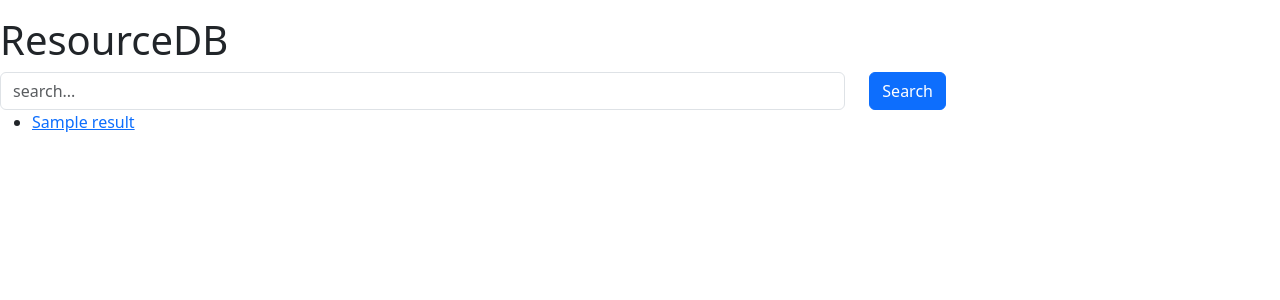
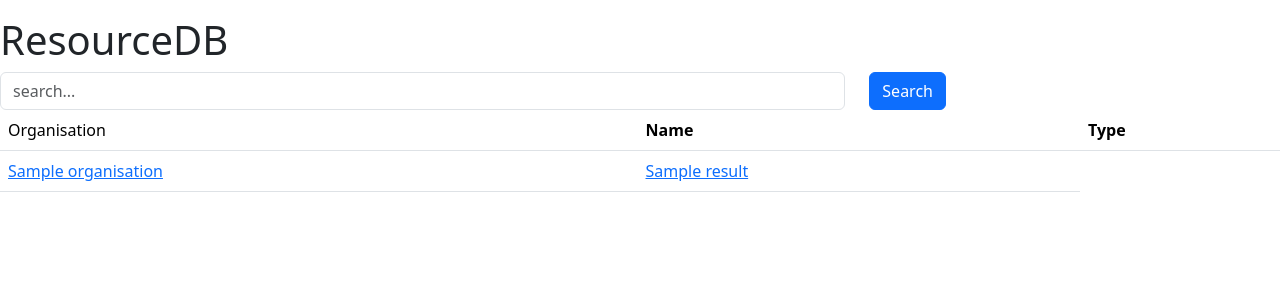
Before and after one commit to nmunro/spectrum, a Django app: template info/templates/info/index.html in a window 1280 px wide. Shown: the part 80-380 px from the top of the page. Run offline with Django 4.2, Linux system fonts and the light colour scheme; the template is opened without the code that fills it: most values are stand-ins (such as "Sample title", 1, 10 or a date in 2020).

Commit message:
Cleaned up basic search

```diff
--- a/info/templates/info/index.html
+++ b/info/templates/info/index.html
@@ -20,9 +20,26 @@
       </div>
     </form>
 
-    <ul>
-    {% for result in results %}
-        <li><a href="{% url 'index' %}">{{ result }}</a></li>
-    {% endfor %}
-    </ul>
+    {% if results %}
+      <table class="table">
+        <thead>
+          <td>Organisation</td>
+          <th>Name</th>
+          <th>Type</th>
+        </thead>
+        <tbody>
+          <tr>
+          {% for result in results %}
+              <td><a href="{% url 'organisation' result.organisation.slug %}">{{ result.organisation.name }}</a></td>
+              <td><a href="{{ result.get_absolute_url }}">{{ result }}</a></td>
+              {% if result.CNAME == "event" %}
+                <td><a href="{% url 'events' %}">{{ result.CNAME }}</a></td>
+              {% elif result.CNAME == "resource" %}
+                <td><a href="{% url 'resources' %}">{{ result.CNAME }}</a></td>
+              {% endif %}
+          {% endfor %}
+          </tr>
+        </tbody>
+      </table>
+    {% endif %}
 {% endblock %}
```
Also changed, not shown: info/models.py (+10 -0 lines).
